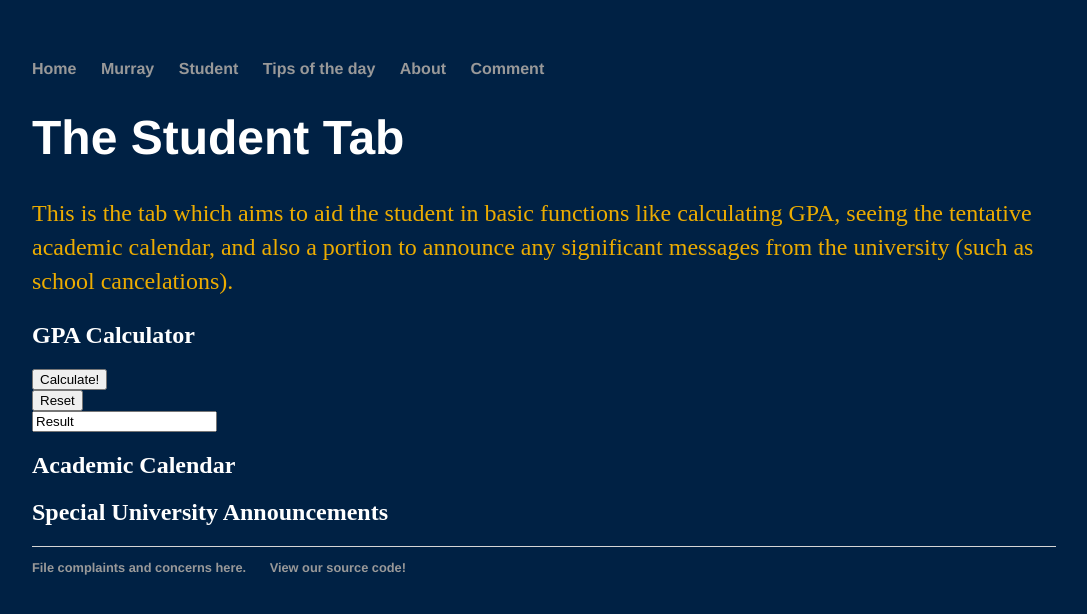
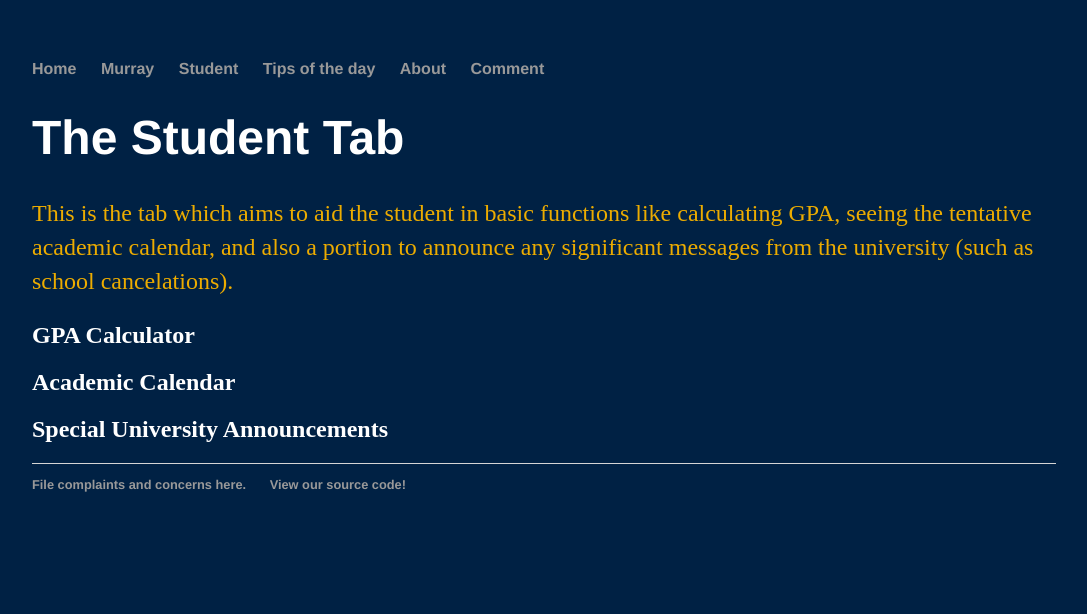
Before and after one commit to rowen2/rowen2.github.io, a Jekyll site: the page built from Stud/index.html, in a window 1280 px wide. Shown: the top 614 px of the page, without its empty margins (96-1183 px from the left). Built offline with Jekyll 4.4.1, drawn with Linux system fonts in a browser that asks for light colours; nearby versions of some CDN libraries.

Commit message:
Update main.css

```diff
--- a/css/main.css
+++ b/css/main.css
@@ -65,7 +65,7 @@ ul.posts li {
     	display: inline-block;
 	display:none;
 }
-@gpaExpand2{
+#gpaExpand2{
     	display: inline-block;
 	display:none;
 }
```
